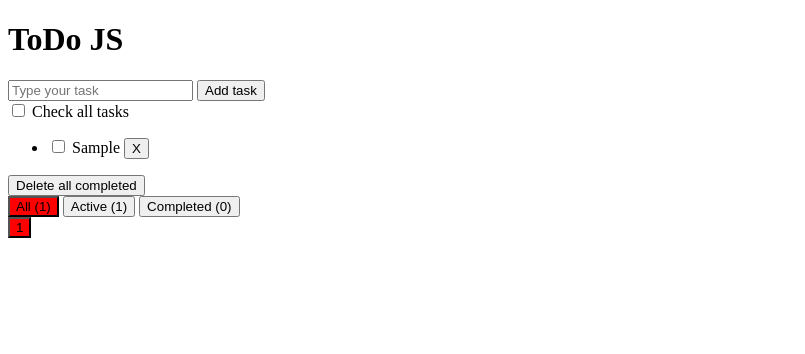
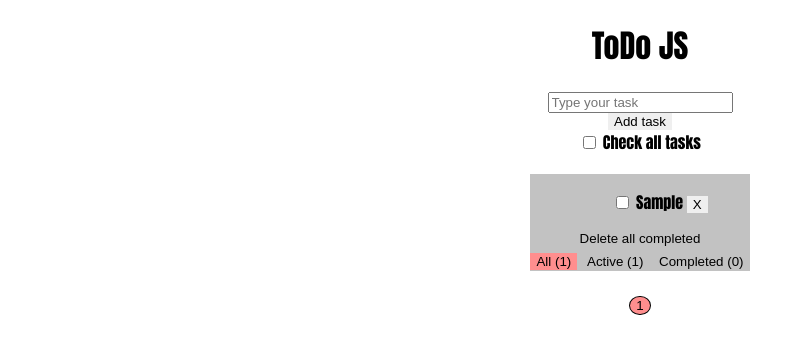
Before and after one commit to mklyagin/klyagin_todojs, a website: page index.html in a window 1280 px wide. Both pictures are taken after typing "Sample" into the empty fields and a click on the button "Add task". Shown: the whole page, without its empty margins (0-805 px from the left). Drawn offline with Linux system fonts and the light colour scheme.

Commit message:
fix of common mistakes

```diff
--- a/index.html
+++ b/index.html
@@ -10,18 +10,20 @@
     <h1>ToDo JS</h1>
     <input id="enter-task-input" placeholder="Type your task">
     <button type="button" id="add-task-button">Add task</button>
-    <div>
+    <div class ='check-all-task'>
       <input type="checkbox" id="check-all-checkbox">
       <span>Check all tasks</span>
     </div>
-    <ul id="task-list"></ul>
-    <button type="button" id="delete-all-completed-button">
-      Delete all completed
-    </button>
-    <div id="tabulation">
-      <button id="show-all" class="active">All (0)</button>
-      <button id="show-active">Active (0)</button>
-      <button id="show-completed">Completed (0)</button>
+    <div class="task-functions">
+      <ul id="task-list"></ul>
+      <button type="button" id="delete-all-completed-button">
+        Delete all completed
+      </button>
+      <div id="tabulation">
+        <button id="show-all" class="tab-button active">All (0)</button>
+        <button id="show-active" class="tab-button">Active (0)</button>
+        <button id="show-completed" class="tab-button" >Completed (0)</button>
+      </div>
     </div>
     <div id="pagination"></div>
     <script src="./script.js"></script>
--- a/script.js
+++ b/script.js
@@ -1,3 +1,4 @@
+const main = () => {
   const buttonTaskAdd = document.querySelector('#add-task-button');
   const inputTask = document.querySelector('#enter-task-input');
   const ulTask = document.querySelector('#task-list');
@@ -14,6 +15,8 @@ let taskList = [];
   let taskListPages = [[]];
   let filterType = 0;
   let currentPage = 0;
+
+  const strValidation = (inputStr) => inputStr.replace(/[!@#$%^&*()'"`<>;:]/g, '');
 
   const checkAllTaskStates = () => {
     checkAllCheckbox.checked = taskList.length
@@ -112,7 +115,7 @@ const setPage = (event) => {
   const addTask = () => {
     const task = {
       id: Date.now(),
-    title: inputTask.value,
+      title: strValidation(inputTask.value),
       isDone: false,
     };
 
@@ -143,7 +146,7 @@ const editMode = (event) => {
           editVisibilityToggle(event.target.previousElementSibling);
           taskList.forEach((task) => {
             if (task.id === Number(event.target.id)) {
-            task.title = event.target.value;
+              task.title = strValidation(event.target.value);
             }
           });
           taskRender();
@@ -233,3 +236,5 @@ deleteAllCompletedButton.addEventListener('click', deleteCompleted);
   checkAllCheckbox.addEventListener('click', checkAll);
   tabulationDiv.addEventListener('click', tabulationListener);
   paginationDiv.addEventListener('click', setPage);
+};
+main();
--- a/style.css
+++ b/style.css
@@ -1,8 +1,56 @@
+
+body {
+  display: flex;
+  flex-direction: column;
+  margin: auto;
+  align-items: center;
+  justify-content: center;
+  font-family: Impact, Haettenschweiler, 'Arial Narrow Regular', sans-serif;
+}
+
+body > h1 {
+  font-family: Impact, Haettenschweiler, 'Arial Narrow Bold', sans-serif;
+}
+
+button {
+ border: none;
+}
+
+li {
+  text-decoration: none;
+  list-style-type: none;
+}
+
+.task-functions {
+  margin: 20px 20px;
+  display: flex;
+  flex-direction: column;
+  align-items: center;
+  justify-content: space-between;
+  background: #c2c2c2;
+}
+
+.task-functions > button {
+  background-color: inherit;
+}
+
+.tabulation {
+  background-color: inherit;
+}
+
+.tab-button {
+  background-color: inherit;
+}
 
 .hidden-element {
   display: none;
 }
 
 .active {
-  background: red;
+  background-color: rgb(255, 142, 142);
 }
+
+.page-number {
+  border: 1px solid black;
+  border-radius: 100%;
+}
```
Lines whose indentation alone changed are shown as unchanged.
